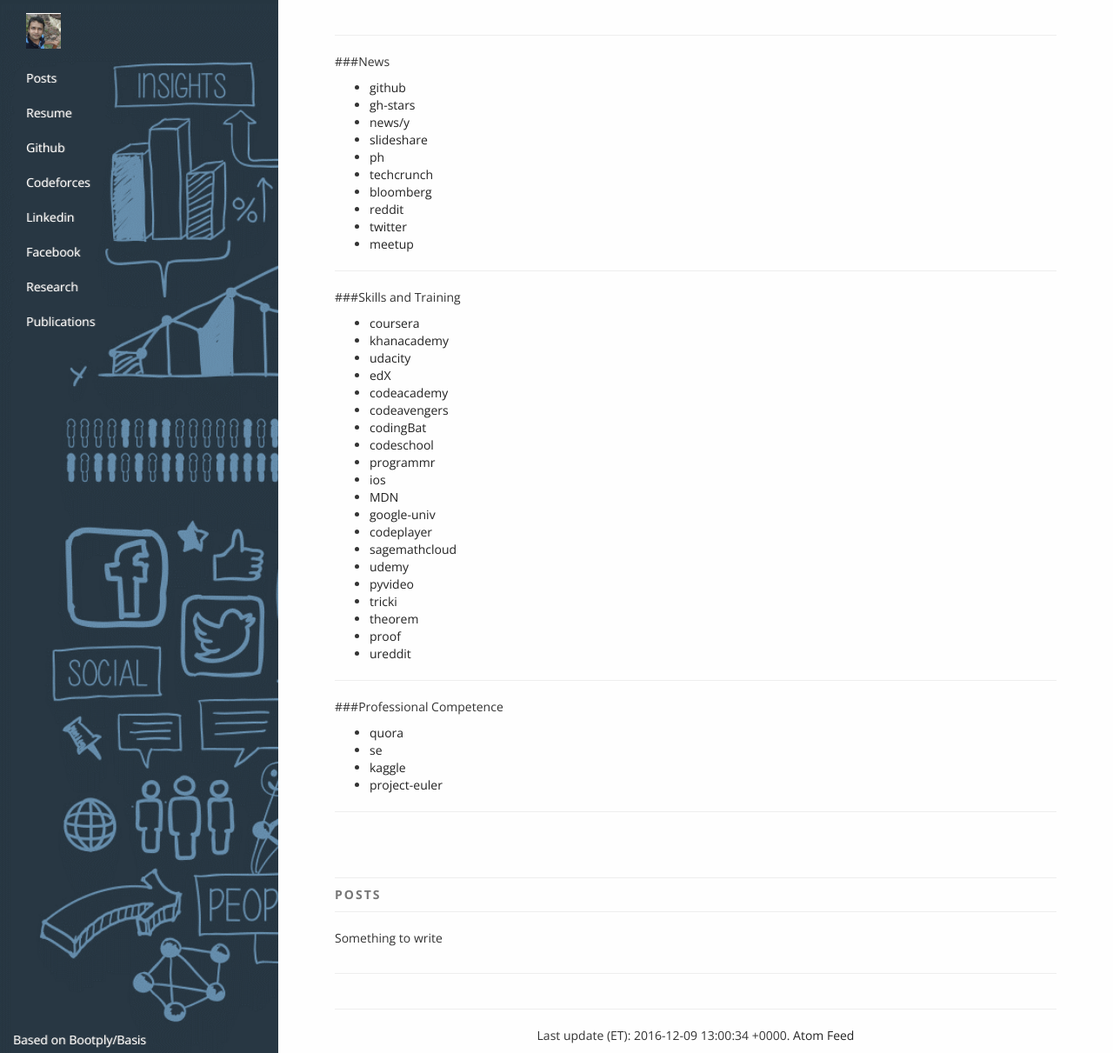
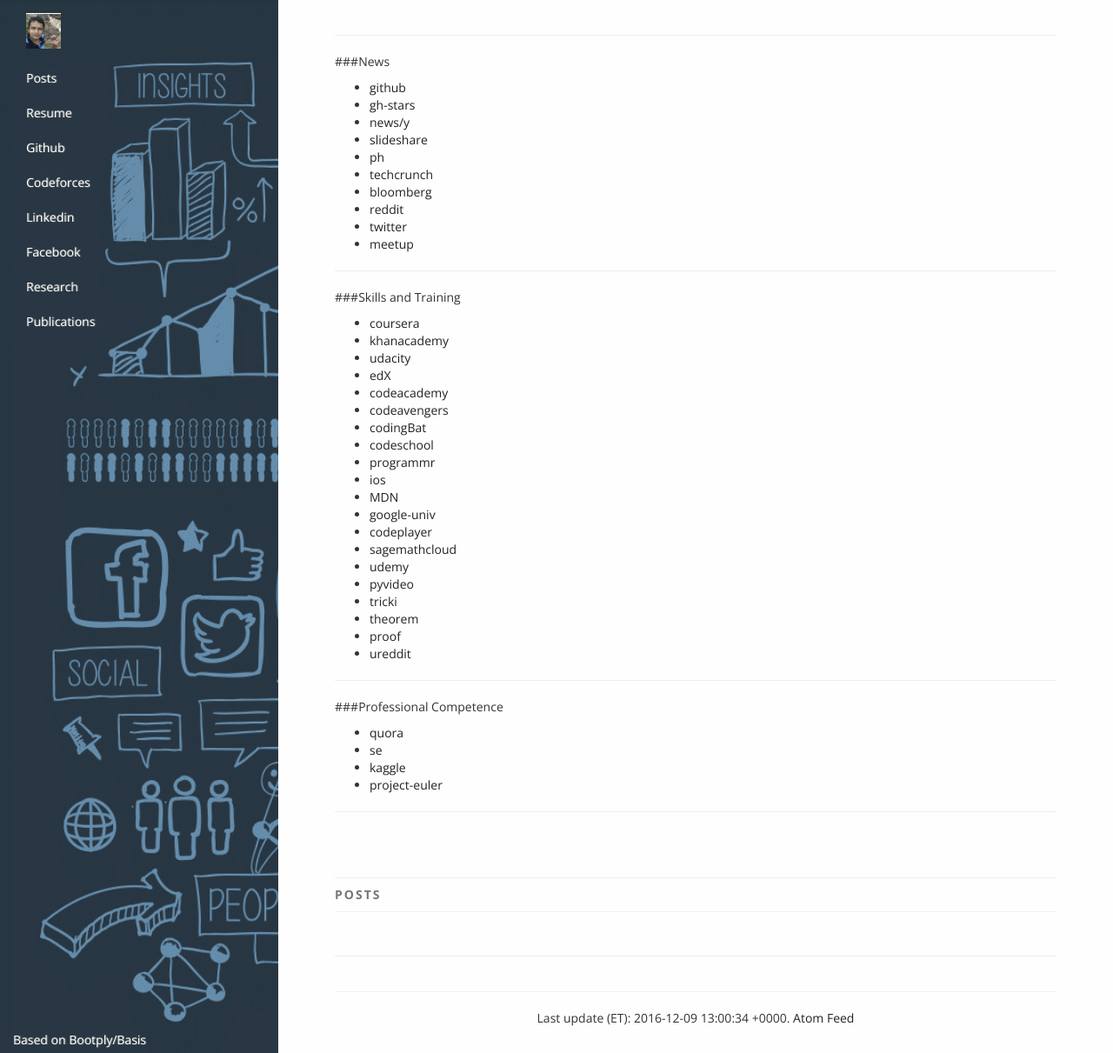
Before and after one commit to vgupta123/warahul.github.io, a Jekyll site: the page built from localhost.md, in a window 1280 px wide. Shown: the whole page at 87% size. Built offline with Jekyll 4.4.1, drawn with Linux system fonts in a browser that asks for light colours; nearby versions of some CDN libraries.

Commit message:
Update base.html

```diff
--- a/_layouts/base.html
+++ b/_layouts/base.html
@@ -254,7 +254,7 @@
                           {% if page.title %}
                             If you have some time and have similar interests like me, then you may want to look at my other posts below. You could also check out some of the projects I have starred on my github page.
                           {% else %}
-                            Something to write
+
                           {% endif %}
                           </p>
                         </div>
```
